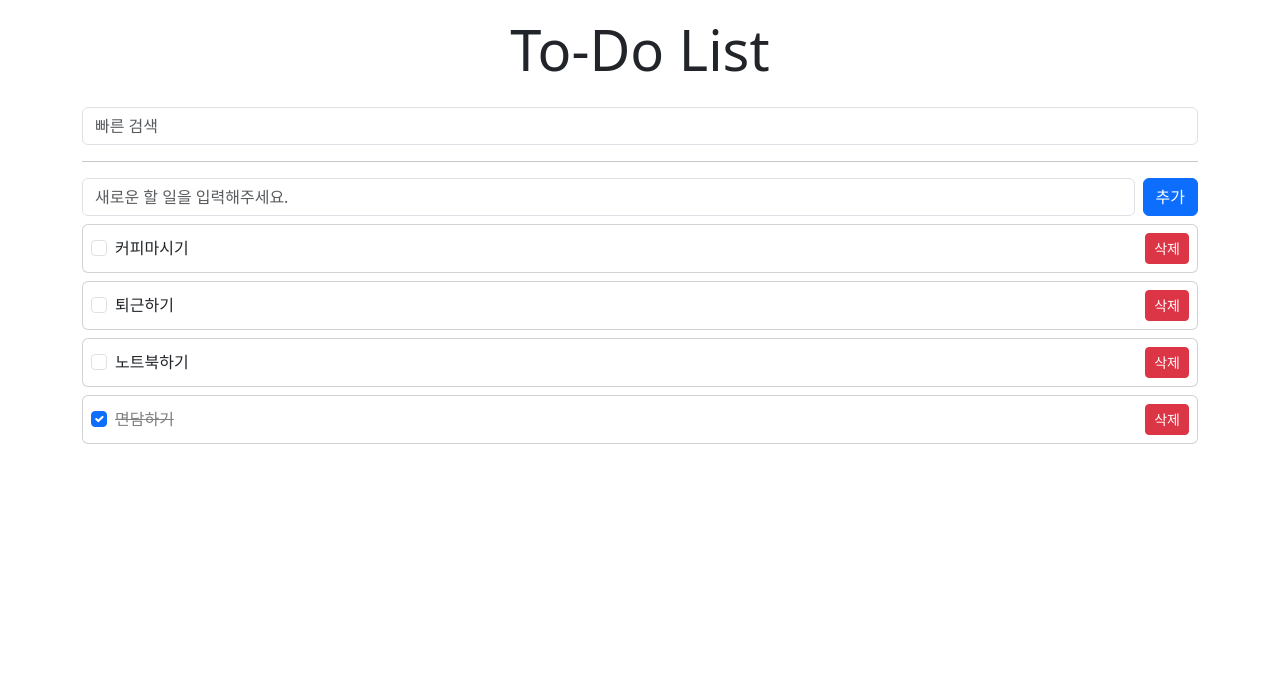
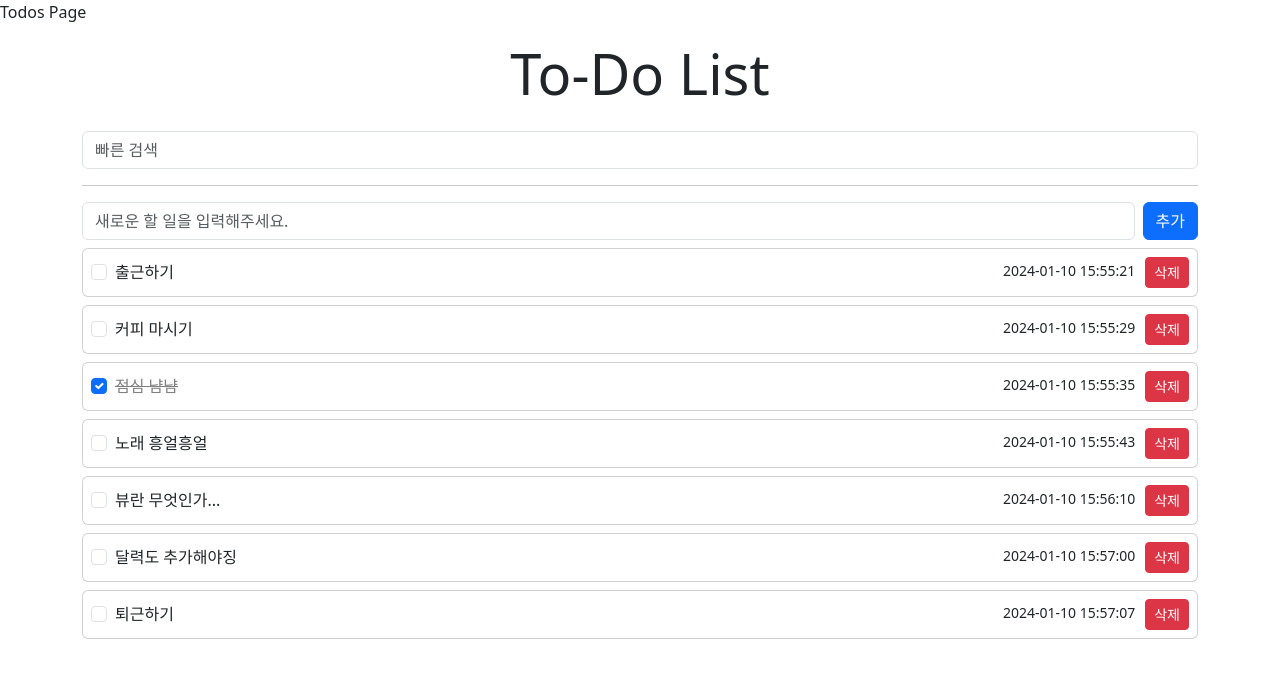
Before and after one commit to 2Heeae/vue3-project, a Vue app: page /todos in a window 1280 px wide. Shown: the top 678 px of the page. Built offline with nearby package versions, Linux system fonts and the light colour scheme; data requests are answered from the project's data file.

Commit message:
[To-Do] 라우터 기본 세팅
라우터 설치 및 기본 세팅

```diff
--- a/db.json
+++ b/db.json
@@ -1,24 +1,46 @@
 {
   "todos": [
     {
-      "id": "ce28",
-      "subject": "커피마시기",
-      "completed": false
+      "id": "da3f",
+      "subject": "출근하기",
+      "completed": false,
+      "date": "2024-01-10 15:55:21"
     },
     {
-      "id": "f6d9",
-      "subject": "퇴근하기",
-      "completed": false
+      "id": "7e11",
+      "subject": "커피 마시기",
+      "completed": false,
+      "date": "2024-01-10 15:55:29"
     },
     {
-      "id": "c333",
-      "subject": "노트북하기",
-      "completed": false
+      "id": "fa46",
+      "subject": "점심 냠냠",
+      "completed": true,
+      "date": "2024-01-10 15:55:35"
     },
     {
-      "id": "547a",
-      "subject": "면담하기",
-      "completed": true
+      "id": "ec98",
+      "subject": "노래 흥얼흥얼",
+      "completed": false,
+      "date": "2024-01-10 15:55:43"
+    },
+    {
+      "id": "377b",
+      "subject": "뷰란 무엇인가...",
+      "completed": false,
+      "date": "2024-01-10 15:56:10"
+    },
+    {
+      "id": "23bb",
+      "subject": "달력도 추가해야징",
+      "completed": false,
+      "date": "2024-01-10 15:57:00"
+    },
+    {
+      "id": "cd0c",
+      "subject": "퇴근하기",
+      "completed": false,
+      "date": "2024-01-10 15:57:07"
     }
   ]
 }
--- a/package.json
+++ b/package.json
@@ -10,7 +10,9 @@
   "dependencies": {
     "axios": "^1.6.5",
     "core-js": "^3.8.3",
-    "vue": "^3.2.13"
+    "json-server": "^0.16.3",
+    "vue": "^3.2.13",
+    "vue-router": "^4.2.5"
   },
   "devDependencies": {
     "@babel/core": "^7.12.16",
--- a/src/App.vue
+++ b/src/App.vue
@@ -1,4 +1,5 @@
 <template>
+<router-view/>
   <div class="container">
     <h1 class="display-4 text-center p-3">To-Do List</h1>
     <input
@@ -40,11 +41,14 @@ export default{
   setup() {
     const todos = ref([]);
     const error = ref('');
+    const totalTodos = ref(0);
+    const searchText = ref('');
 
     const getTodos = async () => {
       try{
         const res = await axios.get('http://localhost:3000/todos');
         todos.value = res.data;
+        totalTodos.value = res.data.length;
       } catch (err) {
         console.log(err);
         error.value = 'DB 연결 에러가 발생하였습니다.';
@@ -59,9 +63,11 @@ export default{
       try{
         const res = await axios.post('http://localhost:3000/todos', {
         subject: todo.subject,
-        completed: todo.completed
+        completed: todo.completed,
+        date: todo.date
         });
         todos.value.push(res.data);
+        totalTodos.value++;
       } catch (err) {
         console.log(err);
         error.value = 'DB 연결 에러가 발생하였습니다.';
@@ -89,13 +95,13 @@ export default{
       try{
         await axios.delete('http://localhost:3000/todos/' + id);
         todos.value.splice(index, 1);
+        totalTodos.value--;
       } catch(err) {
         console.log(err);
         error.value = 'DB 연결 에러가 발생하였습니다.';
       }
     }
 
-    const searchText = ref('');
     const filteredTodos = computed(() => {
       if (searchText.value) {
         return todos.value.filter(todo => {
--- a/src/components/TodoList.vue
+++ b/src/components/TodoList.vue
@@ -6,7 +6,7 @@
     >
       <div class="card-body p-2 d-flex align-items-center">
         <div class="form-check flex-grow-1">
-            <input
+          <input
             class="form-check-input"
             type="checkbox"
             :checked="todo.completed"
@@ -18,6 +18,7 @@
           >
             {{ todo.subject }}
           </label>
+          <small style="float:right; margin-right: 10px;">{{ todo.date }}</small>
         </div>
         <div>
           <button
--- a/src/components/TodoSimpleForm.vue
+++ b/src/components/TodoSimpleForm.vue
@@ -37,10 +37,14 @@ import { ref } from 'vue';
                 if (todo.value == ''){
                     hasError.value = true;
                 }else{
+                    let today = new Date();
+                    today.setHours(today.getHours() + 9);
+                    today = today.toISOString().replace('T', ' ').substring(0, 19);
                     emit('add-todo', {
                         id: Date.now(),
                         subject: todo.value,
                         completed: false,
+                        date: today
                     });
                     hasError.value = false;
                     todo.value = '';
--- a/src/main.js
+++ b/src/main.js
@@ -1,4 +1,5 @@
 import { createApp } from 'vue'
 import App from './App.vue'
+import router from './router/index.js';
 
-createApp(App).mount('#app')
+createApp(App).use(router).mount('#app')
--- /dev/null
+++ b/src/pages/index.vue
@@ -0,0 +1,13 @@
+<template>
+  <div>Home Page</div>
+</template>
+
+<script>
+export default {
+
+}
+</script>
+
+<style>
+
+</style>
--- /dev/null
+++ b/src/pages/todos/index.vue
@@ -0,0 +1,13 @@
+<template>
+    <div>Todos Page</div>
+  </template>
+
+  <script>
+  export default {
+
+  }
+  </script>
+
+  <style>
+
+  </style>
--- /dev/null
+++ b/src/router/index.js
@@ -0,0 +1,21 @@
+import { createRouter, createWebHistory } from 'vue-router';
+import Home from '../pages/index.vue';
+import Todos from '../pages/todos/index.vue';
+
+const router = createRouter({
+    history: createWebHistory(),
+    routes: [
+        {
+            path: '/',
+            name: 'Home',
+            component: Home
+        },
+        {
+            path: '/todos',
+            name: 'Todos',
+            component: Todos
+        }
+    ]
+});
+
+export default router;
```
Also changed, not shown: 1 other file (tests, documents, lock files or other folders).
